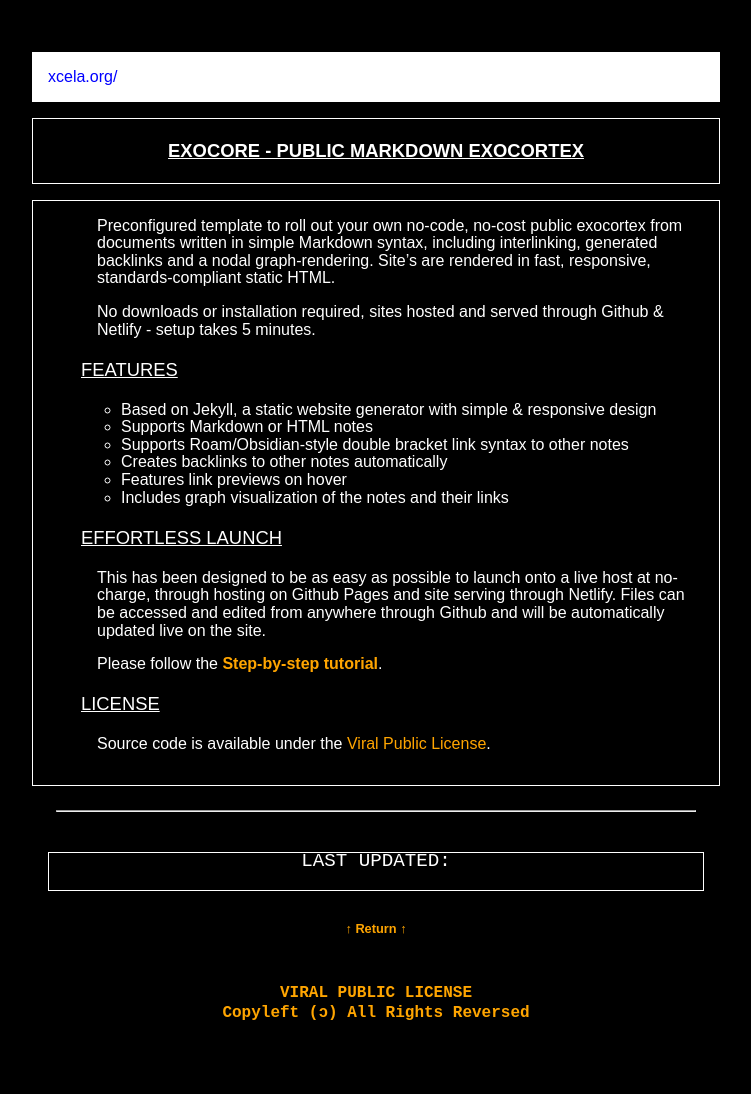
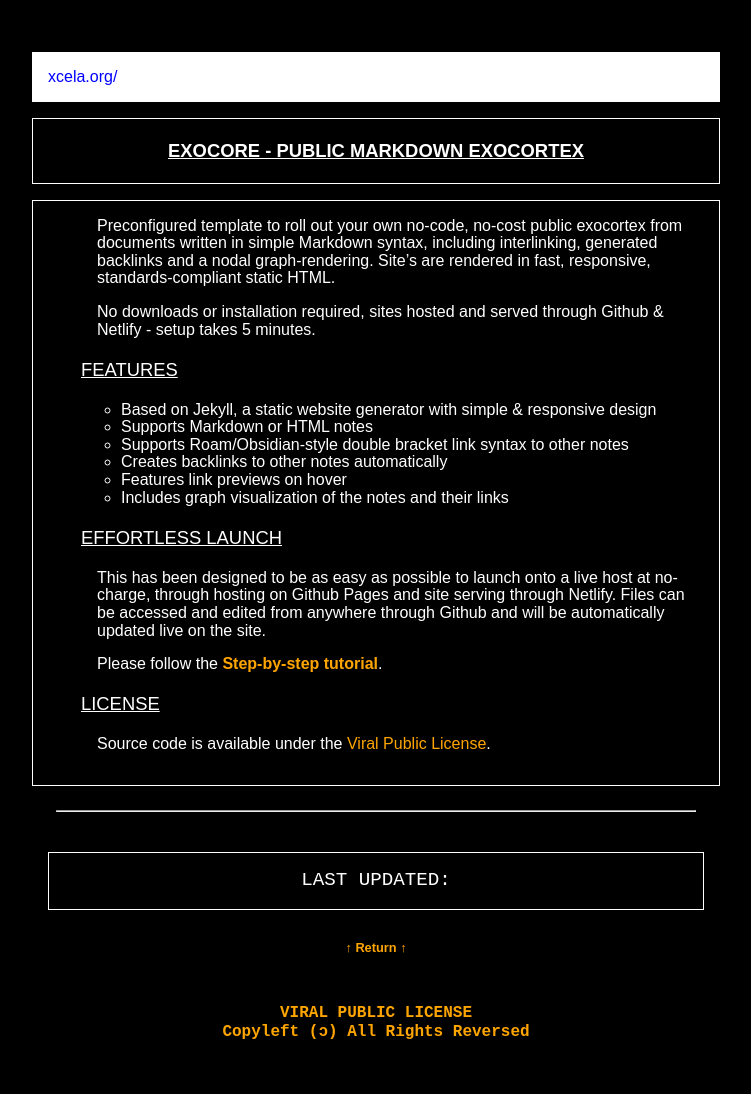
Before and after one commit to xcela/Exocore, a Jekyll site: the page built from _pages/index.md, in a window 1280 px wide. Shown: the whole page, without its empty margins (264-1015 px from the left). Built offline with Jekyll 4.4.1, drawn with Linux system fonts in a browser that asks for light colours.

Commit message:
Update _edith.scss

```diff
--- a/_sass/_edith.scss
+++ b/_sass/_edith.scss
@@ -217,7 +217,6 @@ border: $color-border; padding: 2em;
 
 time {
   border: $color-border; padding: 1em;
-  padding-top:0em;
   display: block;
   font-family: $font-family-monospace;
   color: $color-subtext;
```
